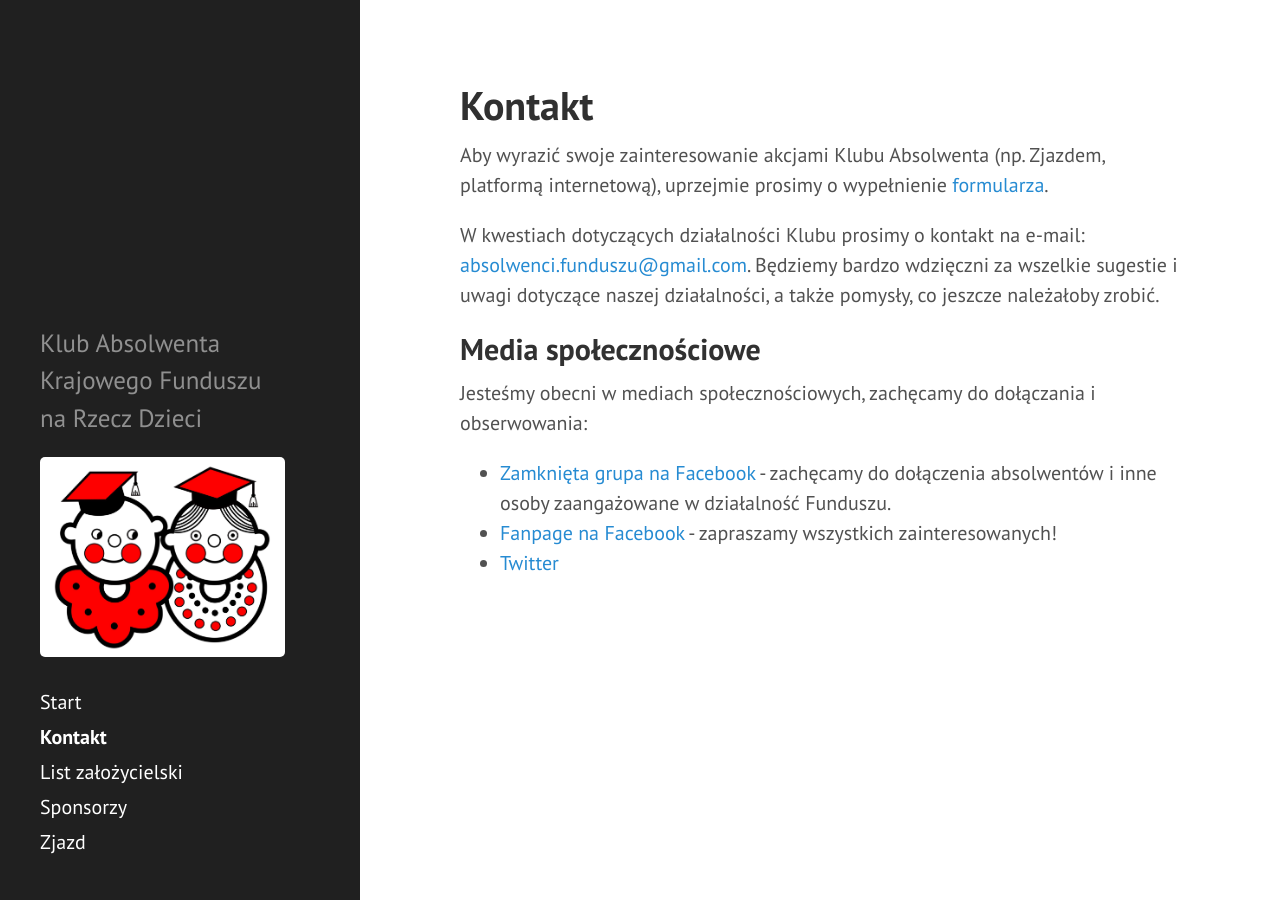
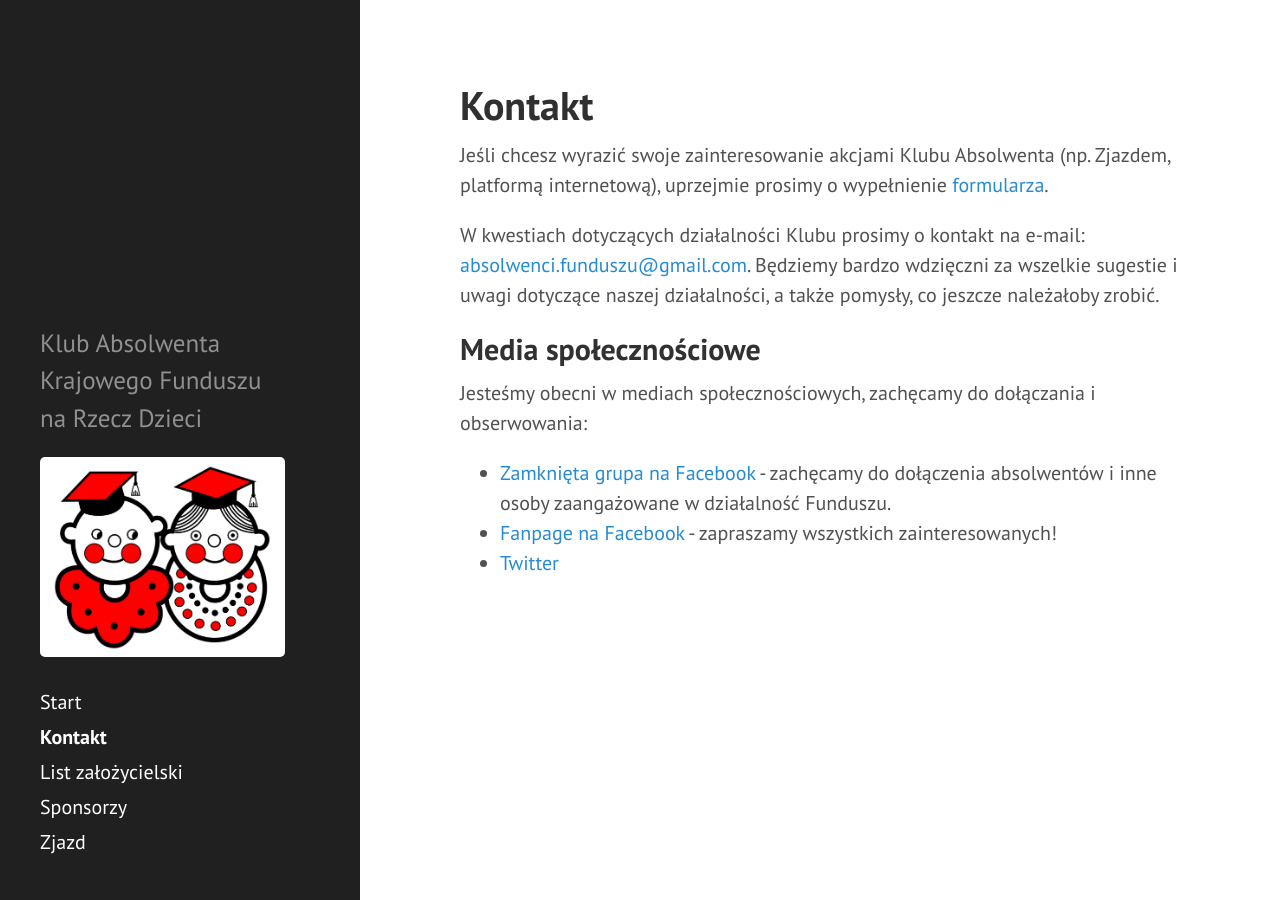
Before and after one commit to machop96/absolwenci-funduszu.github.io, a Jekyll site: the page built from kontakt.md, in a window 1280 px wide. Built offline with Jekyll 4.4.1, drawn with Linux system fonts in a browser that asks for light colours; Markdown is read by kramdown in place of the engine named in the settings.

Commit message:
Small improvement suggested by Filip.

```diff
--- a/kontakt.md
+++ b/kontakt.md
@@ -4,7 +4,7 @@ title: Kontakt
 headline: Kontakt
 ---
 
-Aby wyrazić swoje zainteresowanie akcjami Klubu Absolwenta (np. Zjazdem, platformą internetową),
+Jeśli chcesz wyrazić swoje zainteresowanie akcjami Klubu Absolwenta (np. Zjazdem, platformą internetową),
 uprzejmie prosimy o wypełnienie [formularza](http://absolwenci-funduszu.org/zgloszenia).
 
 W kwestiach dotyczących działalności Klubu prosimy o kontakt na e-mail:
```
